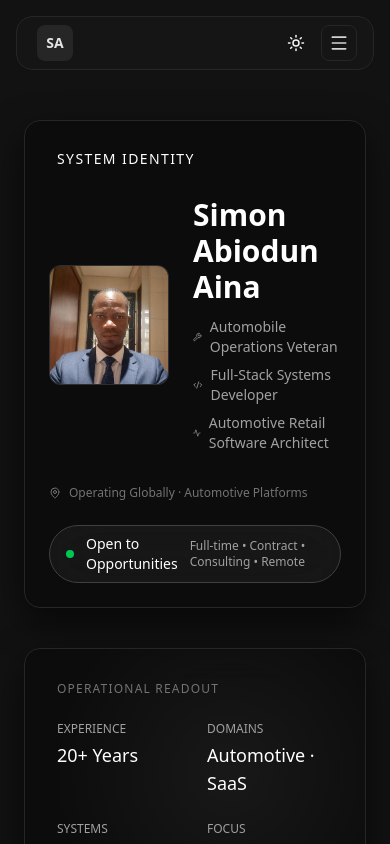
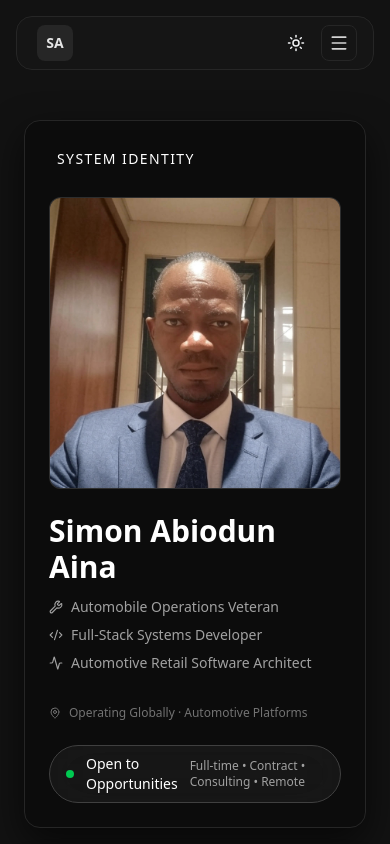
Before and after one commit to Ojfirst/simon-portfolio, a Next.js app: page / in a window 390 px wide. Shown: the top 844 px of the page. Built offline with nearby package versions, Linux system fonts and the light colour scheme.

Commit message:
UI: improve hero section layout for mobile view

```diff
--- a/src/components/hero/hero.tsx
+++ b/src/components/hero/hero.tsx
@@ -45,7 +45,7 @@ export const OperationsHero = () => {
             SYSTEM IDENTITY
           </motion.div>
 
-          <div className="grid grid-cols-[120px_1fr] gap-6 items-center">
+          <div className={`grid ${isMobile ? 'grid-row-[120_1fr]' : 'grid-cols-[120px_1fr]'} gap-6 items-center`}>
             {/* Image */}
             <motion.div
               className={`relative rounded-xl border overflow-hidden ${imageBg}`}
```
